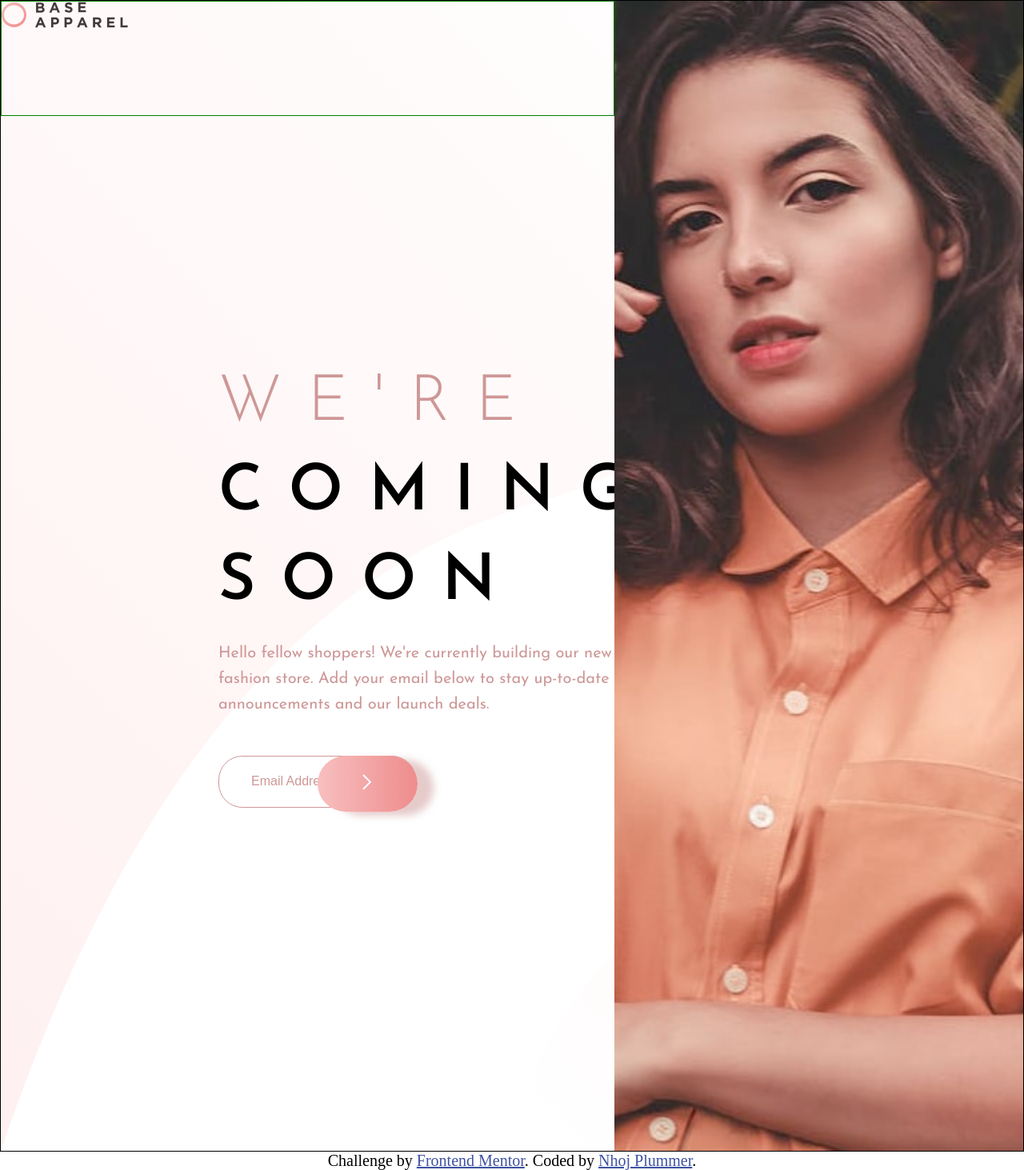
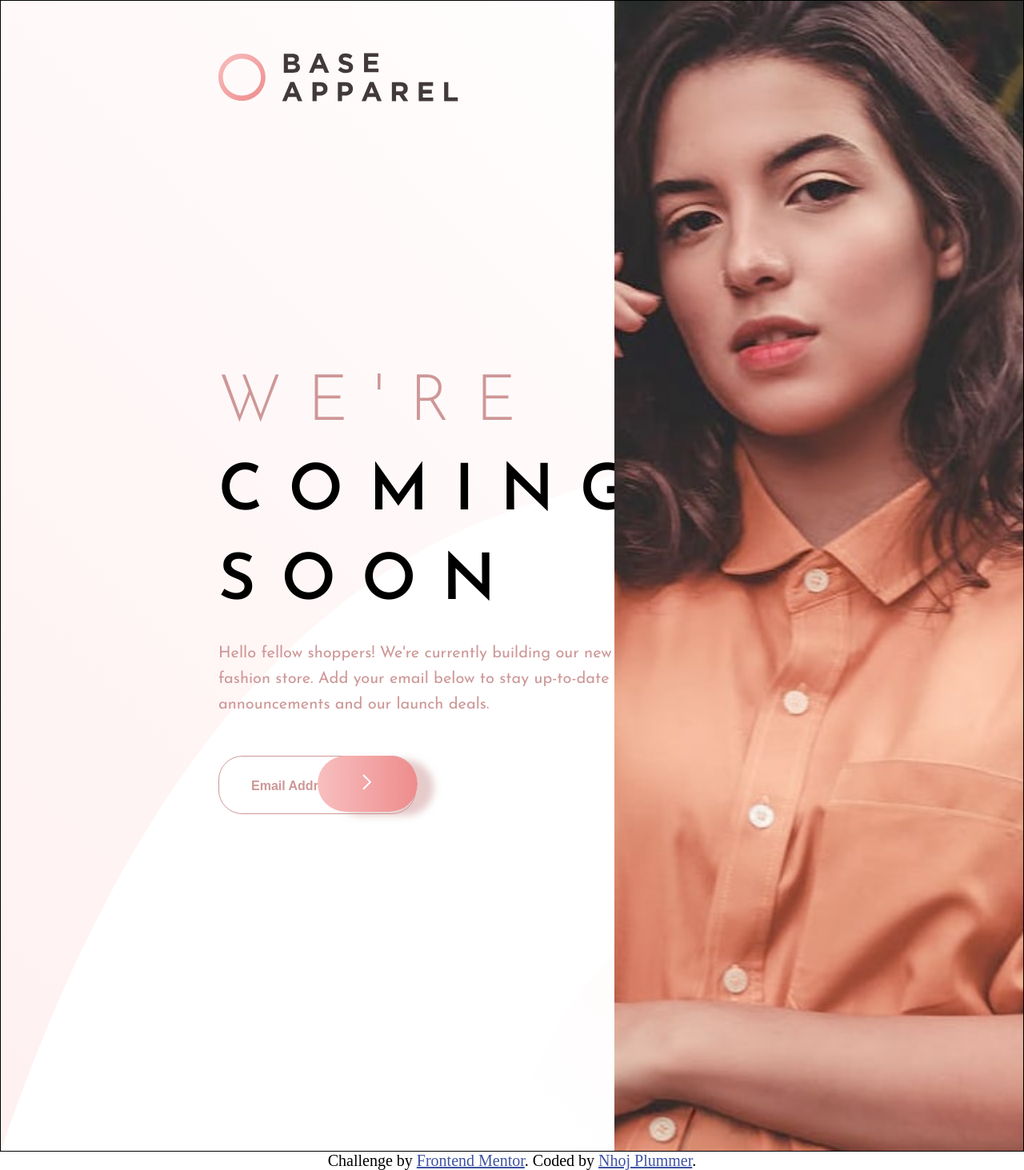
Before and after one commit to Nhoj-Plummer/base-apparel-challenge, a React (Create React App) app: page / in a window 1280 px wide. Shown: the whole page at 80% size. Built offline with nearby package versions, Linux system fonts and the light colour scheme.

Commit message:
Challenge complete

```diff
--- a/src/components/HeroData/herodata.css
+++ b/src/components/HeroData/herodata.css
@@ -141,12 +141,13 @@
     display: flex;
     width: 50%;
     margin-top: 3rem;
-
   }
 
   .hero-data-text-form input {
     border-radius: 30px;
     padding: 1.5rem 2.5rem;
+    font-size: 20px;
+    font-weight: 600;
     width: 100%;
     border: 1px solid hsl(0, 36%, 70%);
   }
@@ -157,7 +158,7 @@
 
   .hero-data-text-form_error-logo {
     position: absolute;
-    bottom: 14.5%;
+    bottom: 15%;
     right: 70%;
   }
 
@@ -179,8 +180,12 @@
   .hero-data_text-image {
     flex: 0 1 10%;
     width: 60%;
-    position: relative;
-    border: 1px solid green;
+    padding-left: 17rem;
+    padding-top: 4rem;
+  }
+
+  .hero-data_text-image img {
+    width: 300px;
   }
 
   .hero-data_image-container {
```
